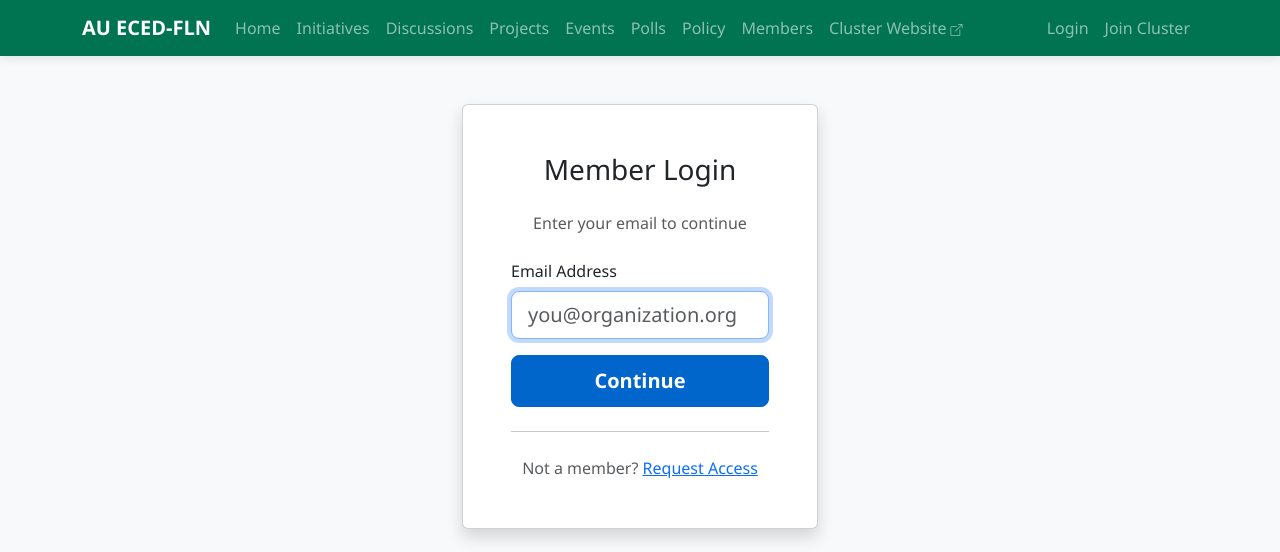
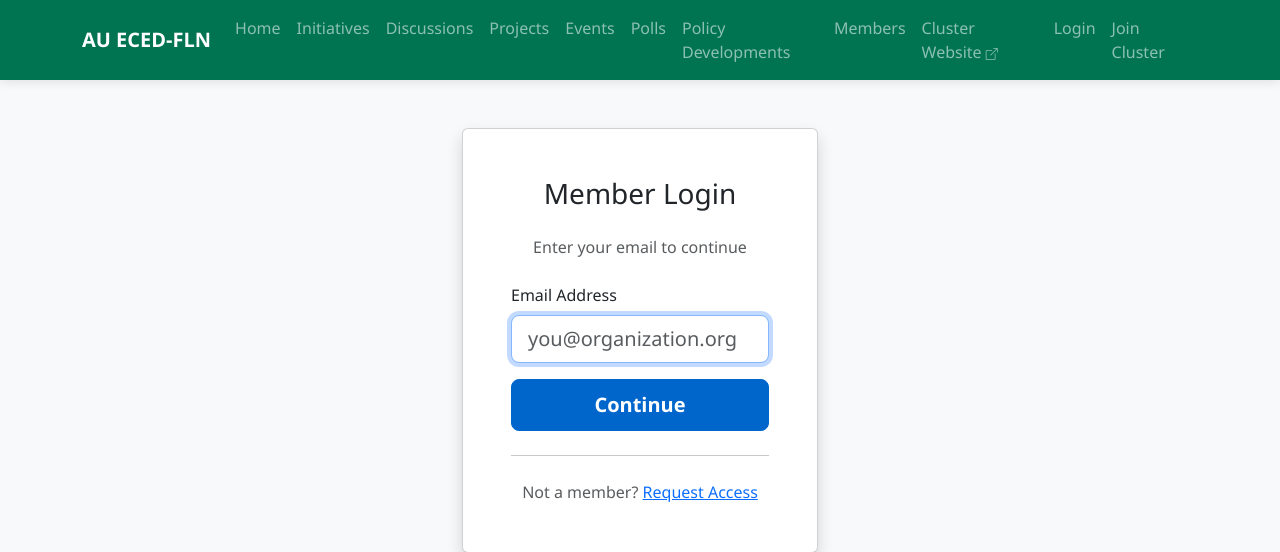
Before and after one commit to michsethowusu/cluster-os, a Flask app: a page that uses templates/base.html in a window 1280 px wide. Shown: the top 552 px of the page. Run offline with Flask 3, Linux system fonts and the light colour scheme; the visitor is signed in with stand-in values (Sample User, id 1).

Commit message:
Update base.html

```diff
--- a/templates/base.html
+++ b/templates/base.html
@@ -216,7 +216,7 @@
                         <a class="nav-link" href="{{ url_for('polls') }}">Polls</a>
                     </li>
                     <li class="nav-item">
-                        <a class="nav-link" href="{{ url_for('policy_developments') }}">Policy</a>
+                        <a class="nav-link" href="{{ url_for('policy_developments') }}">Policy Developments</a>
                     </li>
                     <li class="nav-item">
                         <a class="nav-link" href="{{ url_for('members') }}">Members</a>
```
